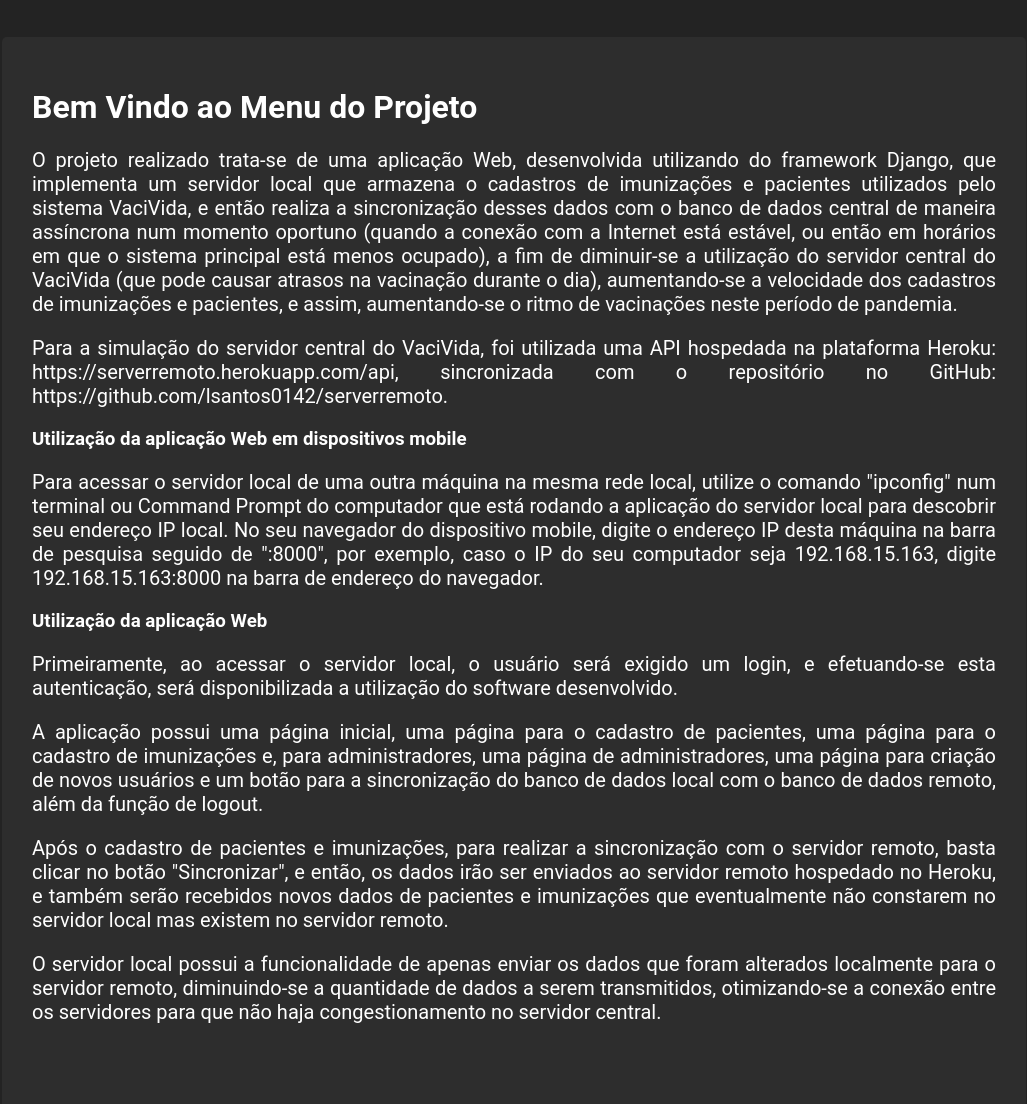
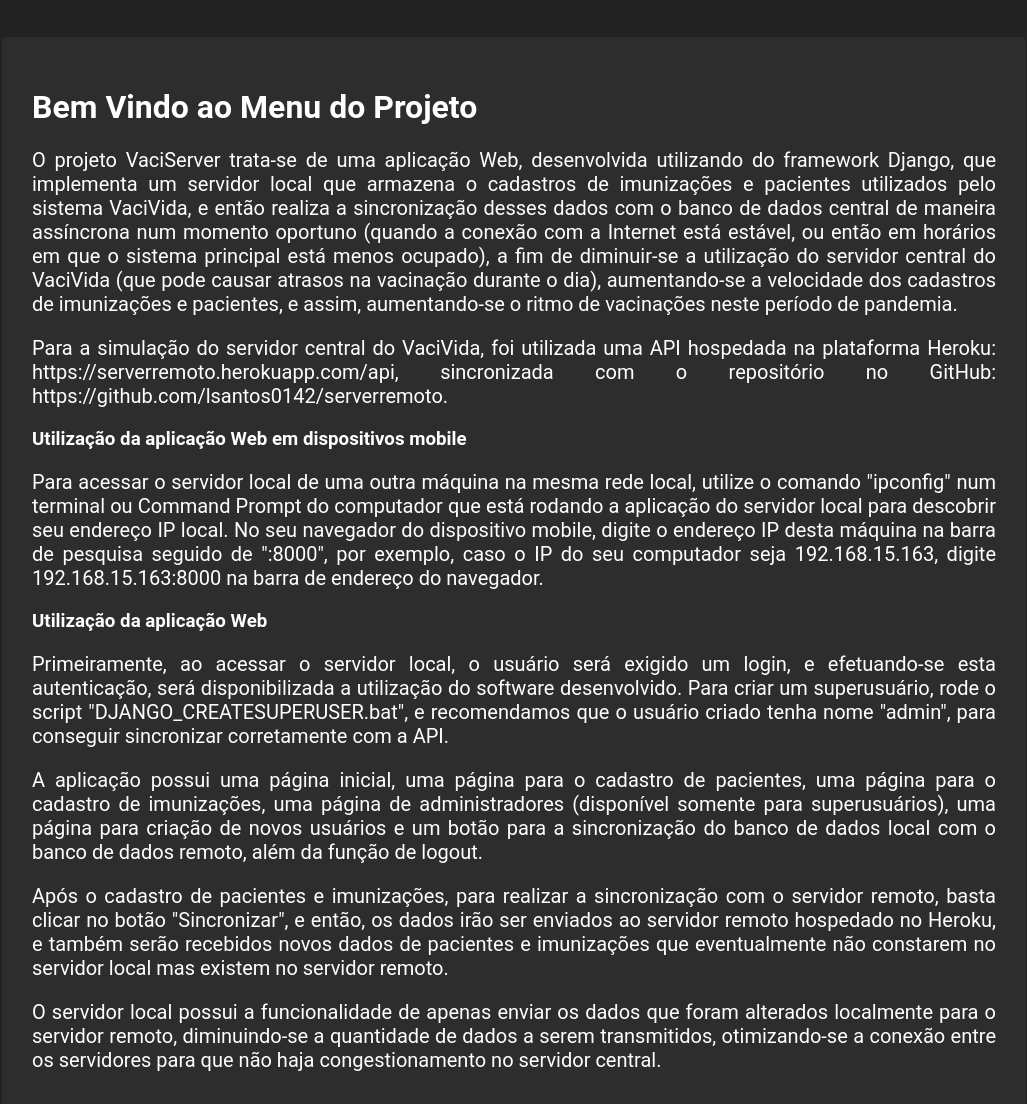
Before and after one commit to EduardoTA/covid-local-server, a Django app: template projeto/covidlocal/templates/menu_inicial.html in a window 1280 px wide. Shown: the part 83-1187 px from the top of the page, without its empty margins (126-1153 px from the left). Before the commit the page ends 1106 px from the top, so only its background shows below. Run offline with Django 3.2, Linux system fonts and the light colour scheme; the template is opened without the code that fills it, so the values that code supplies are empty.

```diff
--- a/projeto/covidlocal/templates/menu_inicial.html
+++ b/projeto/covidlocal/templates/menu_inicial.html
@@ -4,7 +4,7 @@
         {% include 'messages.html' %}
         <div class="formulario">
             <h1>Bem Vindo ao Menu do Projeto </h1>
-            <p>O projeto realizado trata-se de uma aplicação Web, desenvolvida utilizando do framework Django,
+            <p>O projeto VaciServer trata-se de uma aplicação Web, desenvolvida utilizando do framework Django,
                 que implementa um servidor local que armazena o cadastros de imunizações e pacientes utilizados pelo sistema VaciVida,
                 e então realiza a sincronização desses dados com o banco de dados central de maneira assíncrona num momento oportuno
                 (quando a conexão com a Internet está estável, ou então em horários em que o sistema principal está menos ocupado),
@@ -25,10 +25,12 @@
             <h3>Utilização da aplicação Web</h3>
 
             <p>Primeiramente, ao acessar o servidor local, o usuário será exigido um login, e efetuando-se esta autenticação,
-             será disponibilizada a utilização do software desenvolvido.  </p>
+             será disponibilizada a utilização do software desenvolvido. Para criar um superusuário, rode o script "DJANGO_CREATESUPERUSER.bat",
+             e recomendamos que o usuário criado tenha nome "admin", para conseguir sincronizar corretamente com a API.  </p>
+
             <p>A aplicação possui uma página inicial, uma página para o cadastro de pacientes,
-             uma página para o cadastro de imunizações e, para administradores, uma página de administradores,
-              uma página para criação de novos usuários e um botão para a sincronização do banco de dados local com o banco de dados remoto,
+               uma página para o cadastro de imunizações, uma página de administradores (disponível somente para superusuários),
+               uma página para criação de novos usuários e um botão para a sincronização do banco de dados local com o banco de dados remoto,
                além da função de logout.  </p>
 
             <p>Após o cadastro de pacientes e imunizações, para realizar a sincronização com o servidor remoto, basta clicar no botão "Sincronizar",
```
